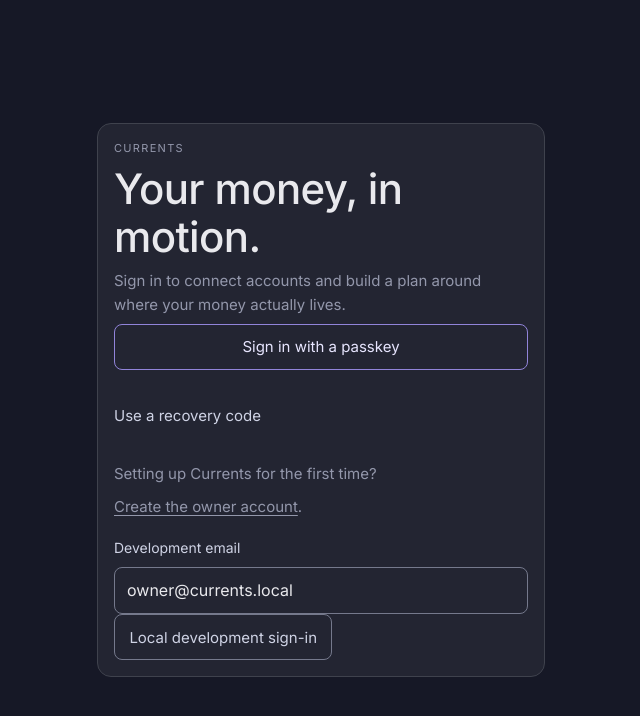
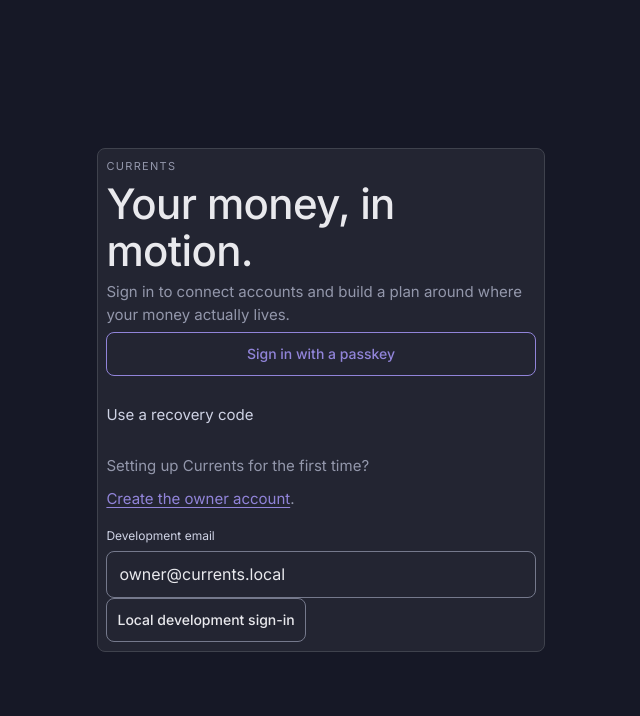
Before and after one commit to Piaanderson/Anderson-finance-app, a Next.js app: page /sign-in in a window 1280 px wide. Shown: the top 716 px of the page, without its empty margins (319-959 px from the left). Built offline with nearby package versions, Linux system fonts and the light colour scheme; no server answers.

Commit message:
feat: align Nocturne shared primitives (#29)

```diff
--- a/src/app/globals.css
+++ b/src/app/globals.css
@@ -35,7 +35,7 @@
   gap: var(--space-8);
   padding: var(--space-6) var(--space-4);
   border-right: 1px solid var(--color-neutral-900);
-  background: color-mix(in srgb, var(--color-surface) 58%, var(--color-bg));
+  background: var(--color-surface-raised);
 }
 
 .brand {
@@ -44,7 +44,9 @@
   align-items: center;
   gap: var(--space-3);
   padding-inline: var(--space-2);
+  color: var(--color-text);
   font-weight: 500;
+  text-decoration: none;
 }
 
 .brand-mark {
@@ -155,9 +157,9 @@
 .card {
   display: grid;
   gap: var(--space-2);
-  padding: var(--space-4);
+  padding: var(--space-3);
   border: 1px solid var(--color-neutral-800);
-  border-radius: var(--radius-lg);
+  border-radius: var(--radius-md);
   background: var(--color-surface);
 }
 
--- a/src/styles/nocturne.css
+++ b/src/styles/nocturne.css
@@ -1,11 +1,18 @@
-@import url("https://fonts.googleapis.com/css2?family=Inter:wght@400;500;600&display=swap");
+@import url("https://fonts.googleapis.com/css2?family=Inter:wght@400;500;600;700&display=swap");
 
 :root {
   color-scheme: dark;
   --color-bg: #161826;
   --color-surface: #232532;
+  --color-surface-raised: color-mix(
+    in srgb,
+    var(--color-surface) 55%,
+    var(--color-bg)
+  );
   --color-text: #e9e9ed;
   --color-accent: #9184d9;
+  --color-accent-2: #a7a1db;
+  --color-divider: color-mix(in srgb, var(--color-text) 16%, transparent);
   --color-neutral-100: #f3f5fe;
   --color-neutral-200: #e4e7f5;
   --color-neutral-300: #cfd3e5;
@@ -24,24 +31,43 @@
   --color-accent-700: #5d5294;
   --color-accent-800: #423a6a;
   --color-accent-900: #2b2741;
+  --color-accent-2-100: #f5f4ff;
+  --color-accent-2-200: #e7e5fe;
+  --color-accent-2-300: #d2cefd;
+  --color-accent-2-400: #b5afe8;
+  --color-accent-2-500: #9690c9;
+  --color-accent-2-600: #7972a9;
+  --color-accent-2-700: #5c5783;
+  --color-accent-2-800: #423e5d;
+  --color-accent-2-900: #2b293a;
   --color-success: #75c9a5;
   --color-warning: #f3b66f;
   --color-danger: #ff8f87;
   --color-control-border: var(--color-neutral-600);
+  --color-control-border-hover: var(--color-neutral-400);
+  --color-disabled-surface: color-mix(
+    in srgb,
+    var(--color-text) 4%,
+    var(--color-surface)
+  );
+  --color-disabled-border: var(--color-neutral-700);
+  --color-disabled-text: var(--color-neutral-500);
   --font-heading: "Inter", system-ui, sans-serif;
+  --font-heading-weight: 500;
   --font-body: "Inter", system-ui, sans-serif;
-  --space-1: 0.25rem;
-  --space-2: 0.5rem;
-  --space-3: 0.75rem;
-  --space-4: 1rem;
-  --space-6: 1.5rem;
-  --space-8: 2rem;
+  --space-1: 2.8px;
+  --space-2: 5.6px;
+  --space-3: 8.4px;
+  --space-4: 11.2px;
+  --space-5: 14px;
+  --space-6: 16.8px;
+  --space-8: 22.4px;
   --radius-sm: 4px;
   --radius-md: 8px;
   --radius-lg: 14px;
-  --shadow-sm: 0 0 0 1px var(--color-neutral-800);
-  --shadow-md:
-    0 0 0 1px var(--color-neutral-700), 0 6px 18px rgba(0, 0, 0, 0.55);
+  --shadow-sm: 0 0 0 1px #3f424d;
+  --shadow-md: 0 0 0 1px #595d6c, 0 6px 18px rgba(0, 0, 0, 0.55);
+  --shadow-lg: 0 0 0 1px #9397ab, 0 16px 40px rgba(0, 0, 0, 0.65);
 }
 
 *,
@@ -61,7 +87,7 @@
   overflow-x: clip;
   background: var(--color-bg);
   color: var(--color-text);
-  font: 400 0.9375rem/1.55 var(--font-body);
+  font: 400 15px/1.55 var(--font-body);
 }
 
 h1,
@@ -70,8 +96,8 @@
 h4 {
   margin: 0;
   font-family: var(--font-heading);
-  font-weight: 500;
-  line-height: 1.15;
+  font-weight: var(--font-heading-weight);
+  line-height: 1.12;
   letter-spacing: -0.015em;
   overflow-wrap: anywhere;
 }
@@ -90,8 +116,12 @@
 }
 
 a {
-  color: inherit;
-  text-underline-offset: 0.2em;
+  color: var(--color-accent);
+  text-underline-offset: 3px;
+}
+
+a:hover {
+  color: var(--color-accent-400);
 }
 
 button,
@@ -102,7 +132,7 @@
 }
 
 :focus-visible {
-  outline: 2px solid currentColor;
+  outline: 2px solid var(--color-accent);
   outline-offset: 2px;
 }
 
@@ -116,37 +146,61 @@
   display: inline-flex;
   align-items: center;
   justify-content: center;
-  gap: var(--space-2);
-  padding: 0.65rem 0.9rem;
+  gap: 6px;
+  padding: var(--space-2) calc(var(--space-3) * 1.2);
   border: 1px solid var(--color-accent);
   border-radius: var(--radius-md);
   background: transparent;
-  color: var(--color-accent-200);
+  color: var(--color-accent);
   cursor: pointer;
+  font-family: var(--font-heading);
+  font-size: 0.875rem;
+  font-weight: var(--font-heading-weight);
+  line-height: 1.2;
   text-decoration: none;
   transition:
     background-color 160ms ease,
     border-color 160ms ease,
     color 160ms ease,
-    transform 120ms ease;
+    transform 120ms ease,
+    box-shadow 160ms ease,
+    opacity 160ms ease;
 }
 
-.button:hover {
-  background: var(--color-accent-900);
+.button:hover:not(:disabled):not([aria-disabled="true"]) {
+  background: color-mix(in srgb, var(--color-accent) 12%, transparent);
+  color: var(--color-accent-300);
 }
 
-.button:active:not(:disabled) {
+.button:active:not(:disabled):not([aria-disabled="true"]) {
+  background: color-mix(in srgb, var(--color-accent) 22%, transparent);
   transform: translateY(1px);
 }
 
 .button.secondary {
   border-color: var(--color-control-border);
-  color: var(--color-neutral-300);
+  color: var(--color-text);
 }
 
-.button:disabled {
+.button.secondary:hover:not(:disabled):not([aria-disabled="true"]) {
+  border-color: var(--color-control-border-hover);
+  background: color-mix(in srgb, var(--color-text) 7%, transparent);
+  color: var(--color-text);
+}
+
+.button.secondary:active:not(:disabled):not([aria-disabled="true"]) {
+  background: color-mix(in srgb, var(--color-text) 14%, transparent);
+}
+
+.button:disabled,
+.button[aria-disabled="true"] {
+  border-color: var(--color-disabled-border);
+  background: var(--color-disabled-surface);
+  box-shadow: none;
+  color: var(--color-disabled-text);
   cursor: not-allowed;
-  opacity: 0.5;
+  opacity: 1;
+  transform: none;
 }
 
 .field {
@@ -156,7 +210,7 @@
 
 .field label {
   color: var(--color-neutral-300);
-  font-size: 0.875rem;
+  font-size: 0.75rem;
 }
 
 .input {
@@ -166,8 +220,39 @@
   border: 1px solid var(--color-control-border);
   border-radius: var(--radius-md);
   background: var(--color-surface);
+  caret-color: var(--color-accent);
   color: var(--color-text);
   font-size: 1rem;
+  transition:
+    background-color 160ms ease,
+    border-color 160ms ease,
+    box-shadow 160ms ease;
+}
+
+.input:hover:where(:not(:disabled)) {
+  border-color: var(--color-control-border-hover);
+}
+
+.input:focus-visible {
+  border-color: var(--color-accent);
+  outline-offset: 0;
+}
+
+.input[aria-invalid="true"] {
+  border-color: var(--color-danger);
+}
+
+.input:disabled {
+  border-color: var(--color-disabled-border);
+  background: var(--color-disabled-surface);
+  color: var(--color-disabled-text);
+  cursor: not-allowed;
+  opacity: 1;
+  -webkit-text-fill-color: var(--color-disabled-text);
+}
+
+.input::placeholder {
+  color: var(--color-neutral-500);
 }
 
 [aria-busy="true"] {
@@ -187,14 +272,17 @@
 
 .positive {
   color: var(--color-success);
+  font-weight: 500;
 }
 
 .warning {
   color: var(--color-warning);
+  font-weight: 500;
 }
 
 .danger {
   color: var(--color-danger);
+  font-weight: 500;
 }
 
 @media (prefers-reduced-motion: reduce) {
```
Also changed, not shown: 6 other files (tests, documents, lock files or other folders).
